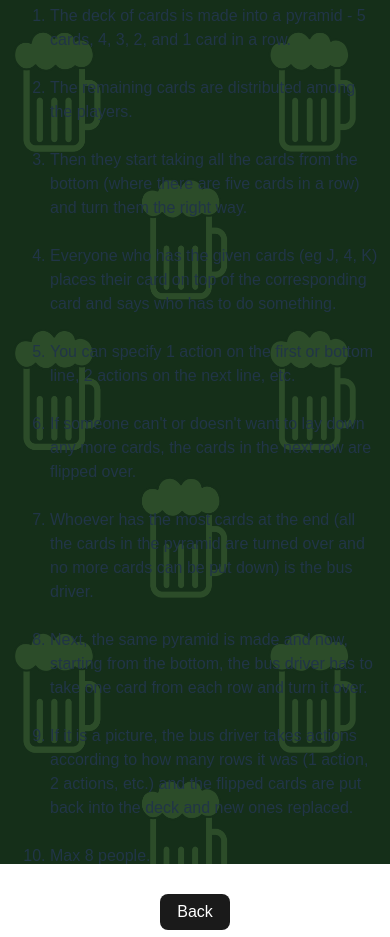
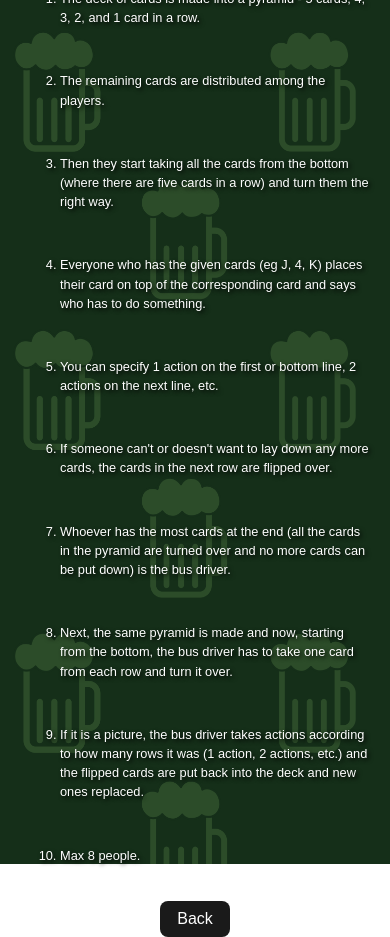
Before and after one commit to JanMarkusK/Bussijuht, a React (Vite) app in the folder hosting/: page /rules in a window 390 px wide. Built offline with nearby package versions, Linux system fonts and the light colour scheme; no server answers.

Commit message:
fonti rules ja pisivärki

```diff
--- a/hosting/src/assets/css/RulesPage.css
+++ b/hosting/src/assets/css/RulesPage.css
@@ -17,7 +17,7 @@
 }
 
 .rules-page h2 {
-  margin-bottom: 20px;
+  margin-bottom: 1px;
   color: #ffffff;
   text-shadow: 2px 2px 4px #000000;
 }
@@ -40,6 +40,11 @@
   padding: 10px 20px;
   font-size: 1.2em;
   cursor: pointer;
+}
+.rules-page li {
+    font-size: 0.9em;
+    text-shadow: 2px 2px 4px #000000;
+    color: #ffffff;
 }
 
 /* Mobile (Smartphone) 480px and below */
@@ -69,6 +74,13 @@
   .rules-page button {
     font-size: 1em;
     padding: 8px 16px;
+  }
+  .rules-page li {
+    font-size: 0.8em;
+    margin: 10px; /* Adds margins to left and right */
+    max-width: 1000px; /* Limits the maximum width */
+    text-shadow: 2px 2px 4px #000000;
+    color: #ffffff;
   }
 }
 
```
